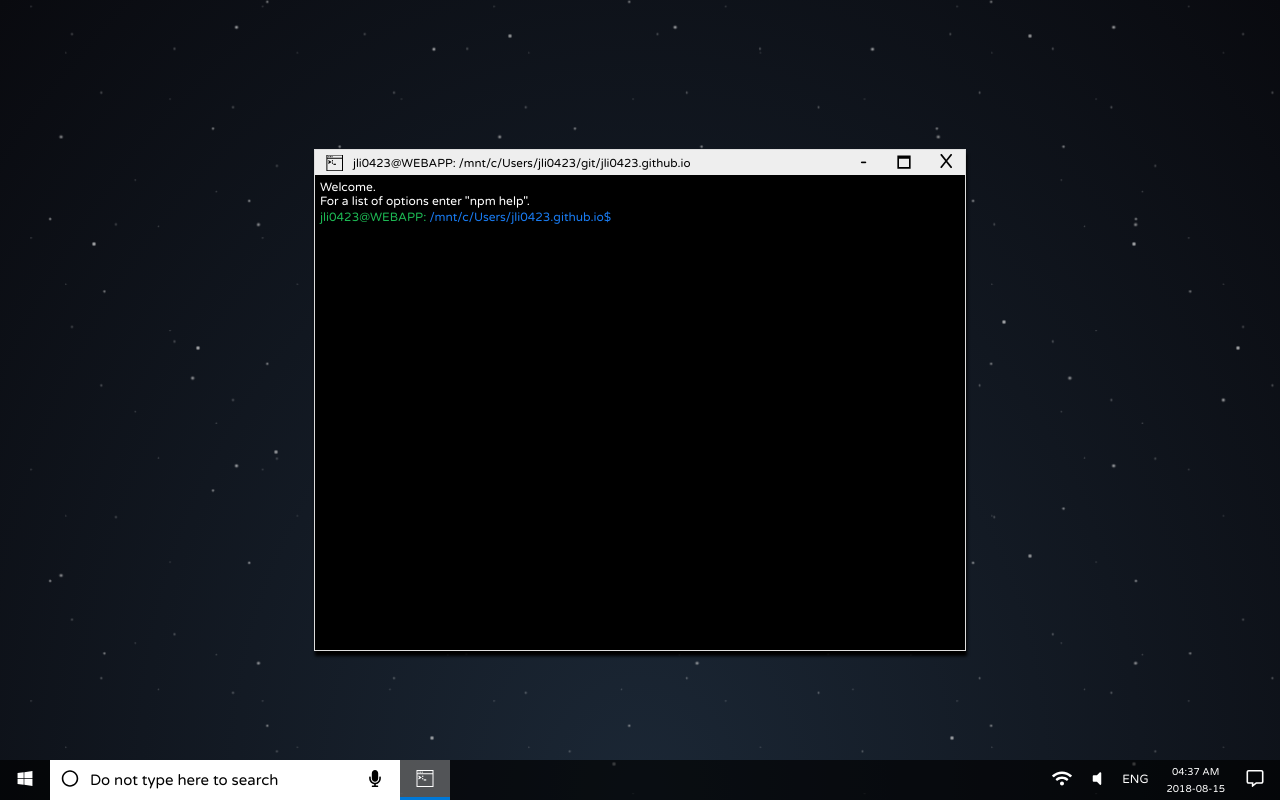
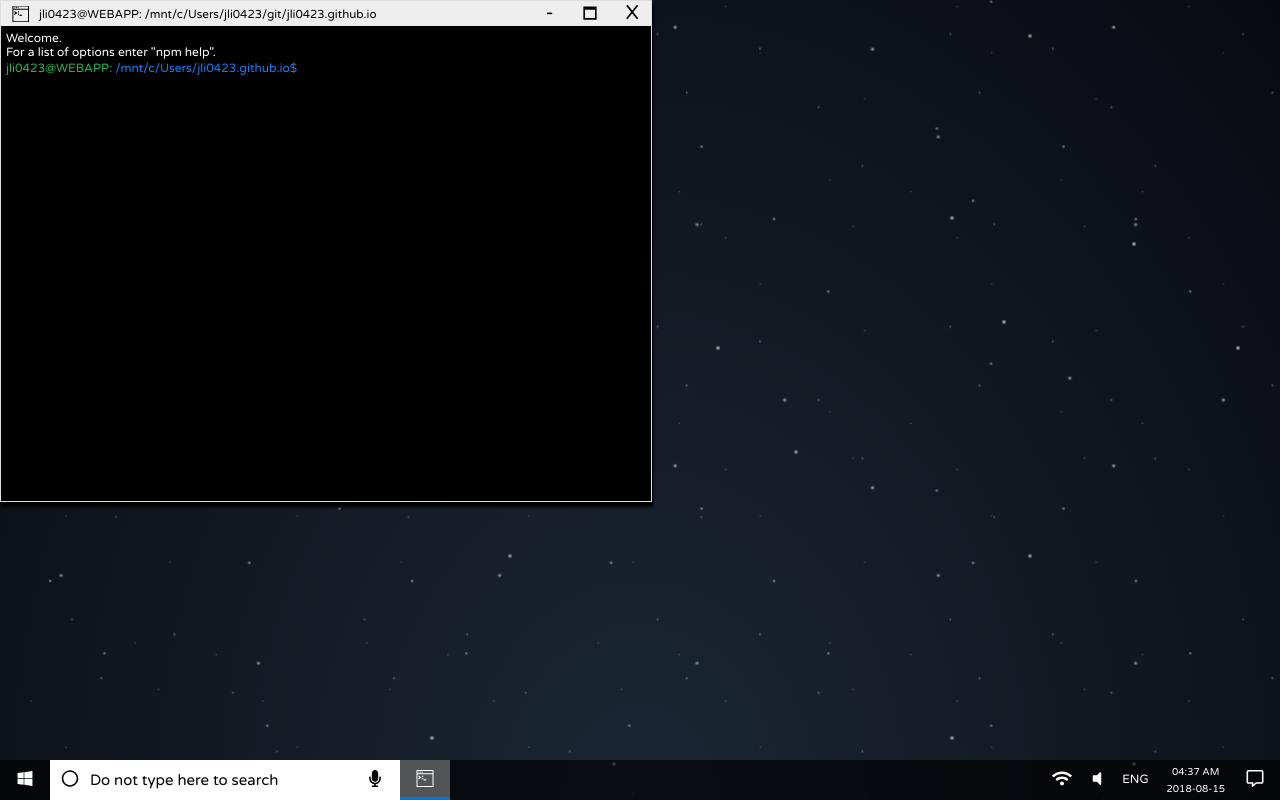
Before and after one commit to justinli0423/home, a React (Create React App) app: page / in a window 1280 px wide. Both pictures are taken after a click on the picture 425 px from the left and 780 px from the top of the page. Shown: the top 800 px of the page. Built offline with nearby package versions, Linux system fonts and the light colour scheme.

Commit message:
progress on drag n drop

```diff
--- a/src/App.js
+++ b/src/App.js
@@ -24,6 +24,7 @@ export default class App extends Component {
       loadingState: 'startup',
       cmdOpened: false,
     };
+    this.positionRef = React.createRef();
   }
 
   startUpFinished(startupPercentage) {
--- a/src/Components/MainFrame.js
+++ b/src/Components/MainFrame.js
@@ -16,15 +16,106 @@ export default class MainFrame extends Component {
     exitFunction: PropTypes.func.isRequired,
   }
 
+  constructor(props) {
+    super(props);
+    this.positionRef = React.createRef();
+    this.getMousePosition = this.getMousePosition.bind(this);
+    this.mouseClicked = this.mouseClicked.bind(this);
+    this.mouseUnclicked = this.mouseUnclicked.bind(this);
+  }
+
+  componentWillMount() {
+    this.setState({
+      relativeX: 0,
+      relativeY: 0,
+      mouseX: 0,
+      mouseY: 0,
+      offsetX: 0,
+      offsetY: 0,
+      mouseDown: false,
+    });
+  }
+
+  getMousePosition(event) {
+    const {
+      mouseDown,
+    } = this.state;
+    // console.log(`mouse: ${event.clientX}, ${event.clientY}`);
+    if (mouseDown) {
+      this.setState({
+        mouseX: event.clientX,
+        mouseY: event.clientY,
+      });
+    }
+  }
+
+
+  mouseClicked(event) {
+    const {
+      mouseX,
+      mouseY,
+    } = this.state;
+    const positionObject = this.positionRef.getClientRects()[0];
+    const prevX = positionObject.left;
+    const prevY = positionObject.top;
+    console.log(`offset: ${mouseX - positionObject.left}, ${mouseY - positionObject.top}`);
+    this.setState({
+      mouseDown: true,
+      offsetX: event.clientX - prevX,
+      offsetY: event.clientY - prevY,
+    });
+  }
+
+  mouseUnclicked(event) {
+    const {
+      mouseDown,
+      mouseX,
+      mouseY,
+    } = this.state;
+    const positionObject = this.positionRef.getClientRects()[0];
+    const prevX = positionObject.left;
+    const prevY = positionObject.top;
+    // console.log(`x: ${positionObject.left}, y: ${positionObject.top}`);
+    console.log(`Moved Distance (${mouseX - positionObject.left}, ${mouseY - positionObject.top})`);
+    if (mouseDown) {
+      // console.log(`X: ${mouseX}, Y: ${mouseY}`);
+      return this.setState({
+        mouseDown: false,
+        relativeX: mouseX || 0,
+        relativeY: mouseY || 0,
+      });
+    }
+
+    return this.setState({
+      mouseDown: false,
+    });
+  }
+
   closeCmd() {
     const { exitFunction } = this.props;
     exitFunction();
   }
 
   render() {
+    const {
+      relativeX,
+      relativeY,
+    } = this.state;
+
     return (
-      <Wrapper>
-        <WindowsNavBarLeft>
+      <TransparentBackground
+        onMouseUp={position => this.mouseUnclicked(position)}
+        onMouseMove={position => this.getMousePosition(position)}
+      >
+        <Wrapper
+          id="cmdWrapper"
+          positionX={relativeX}
+          positionY={relativeY}
+          innerRef={(position) => { this.positionRef = position; }}
+        >
+          <WindowsNavBarLeft
+            onMouseDown={position => this.mouseClicked(position)}
+          >
             <WindowsToolLeft>
               <WindowsIcon src={windows10CmdIcon} />
               <Title>
@@ -45,20 +136,44 @@ export default class MainFrame extends Component {
           </WindowsNavBarRight>
           <CommandLine />
         </Wrapper>
+      </TransparentBackground>
     );
   }
 }
 
+// used for registering mouse events to avoid
+// passing props and states back and forth between app.js
+const TransparentBackground = styled.div`
+  overflow: hidden;
+  position: absolute;
+  display: block;
+  top: 0;
+  left: 0;
+  width: 100%;
+  height: 100%;
+  background-color: ${Colors.transparent};
+`;
+
 const Wrapper = styled.div`
   position: absolute;
   display: block;
-  top: 50%;
-  left: 50%;
+  top: ${(props) => {
+    const {
+      positionY,
+    } = props;
+    return `calc(${positionY}px)`;
+  }};
+  left: ${(props) => {
+    const {
+      positionX,
+    } = props;
+    return `calc(${positionX}px)`;
+  }};
   width: 65em;
   height: 50em;
-  transform: translate(-50%, -50%);
   background-color: ${Colors.black};
   box-shadow: 1px 5px 3px ${Colors.black};
+  cursor: default;
   border: .5px solid ${Colors.lightGrey2};
 `;
 
```
Lines whose indentation alone changed are shown as unchanged.
